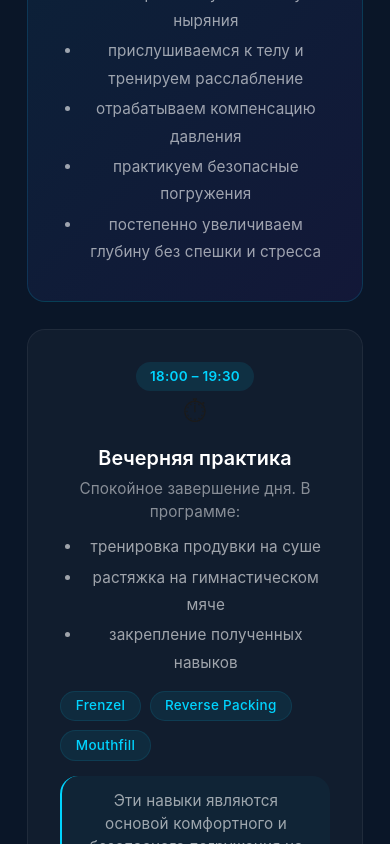
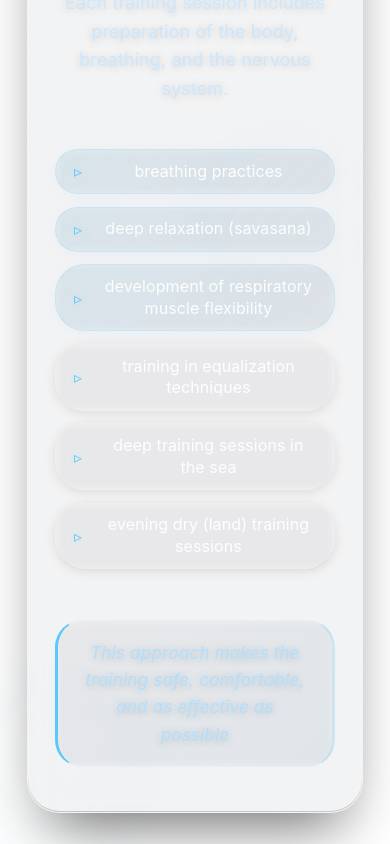
Before and after one commit to Pavel-Khokhlov/dahab_frontend, a React (Vite) app: page / in a window 390 px wide. Shown: the part 8380-9224 px from the top of the page. Built offline with nearby package versions, Linux system fonts and the light colour scheme; the HTML template or start-up script is replaced by a standard one.

Commit message:
translate program

```diff
--- a/src/locales/translations.ts
+++ b/src/locales/translations.ts
@@ -21,6 +21,7 @@ export const translations = {
       dahab: "Dahab",
       family: "Family-Friendly Format",
       important: "Important!",
+      program: "Comprehensive training program",
     },
     subtitle: {
       verify: "The code has been sent to your e-mail",
@@ -28,7 +29,7 @@ export const translations = {
       trial:
         "Try freediving without buying a full course — special 2.5-hour introductory programs",
       team: "Review our team",
-      feedbacks: "About our feedbacks",
+      feedbacks: "Reviews from our guests",
     },
     text: {
       main: "Diving",
@@ -41,9 +42,12 @@ export const translations = {
       training: "training",
       relax: "relax day",
       lecture: "lecture and restoration",
-      weekFooter: "There is plenty of time between workouts for relaxation, excursions, family walks, snorkeling or exploring the atmosphere of Dahab",
+      weekFooter:
+        "There is plenty of time between workouts for relaxation, excursions, family walks, snorkeling or exploring the atmosphere of Dahab",
       include: "What's included:",
       popular: "Popular",
+      feedback:
+        "We sincerely thank everyone who chose the Molchanova team in Dahab to immerse themselves in the world of freediving. Your kind words, sincere recommendations to friends and detailed reviews are not just pleasant emotions, but real support that inspires us to become even better. We remember every story you tell about the first meters underwater, about overcoming yourself and about the amazing feeling of freedom that the Red Sea gives. It is thanks to you that beginners will learn that there is a place in Dahab where they teach safely and sincerely, and experienced athletes will find a professional team here for new records. Your trust and recommendations help us grow, and we promise to continue sharing with you only the best Molchanovs techniques, the warmth of the sea and the sincere attitude towards each guest. Thank you for being with us — you are making the Molchanovs community in Egypt truly alive and strong!",
     },
     placeholder: {
       email: "example@mail.ru",
@@ -105,6 +109,7 @@ export const translations = {
       dahab: "Дахаб",
       family: "Семейный формат",
       important: "Важно!",
+      program: "Комплексная программа подготовки",
     },
     subtitle: {
       verify: "Код подтверждения отправлен на вашу почту",
@@ -112,7 +117,7 @@ export const translations = {
       trial:
         "Попробуйте фридайвинг, не покупая полный курс — специальные 2,5-часовые пробные тренировки.",
       team: "Описание нашей команды",
-      feedbacks: "Благодарность от нас нашим клиентам",
+      feedbacks: "Отзывы наших гостей",
     },
     text: {
       main: "Погружение",
@@ -124,9 +129,12 @@ export const translations = {
       training: "тренировка",
       relax: "день отдыха",
       lecture: "лекции и восстановление",
-      weekFooter: " Между тренировками предусмотрено достаточно времени для отдыха, экскурсий, семейных прогулок, снорклинга или знакомства атмосферой Дахаба",
+      weekFooter:
+        " Между тренировками предусмотрено достаточно времени для отдыха, экскурсий, семейных прогулок, снорклинга или знакомства атмосферой Дахаба",
       include: "Что включено:",
       popular: "Популярно",
+      feedback:
+        "От всего сердца благодарим каждого, кто выбрал команду Molchanovs в Дахебе для своего погружения в мир фридайвинга. Ваши тёплые слова, искренние рекомендации друзьям и подробные отзывы — это не просто приятные эмоции, а настоящая поддержка, которая вдохновляет нас становиться ещё лучше. Мы помним каждый ваш рассказ о первых метрах под водой, о преодолении себя и о том удивительном чувстве свободы, которое дарит Красное море. Именно благодаря вам новички узнают, что в Дахебе есть место, где учат безопасно и с душой, а опытные атлеты находят здесь профессиональную команду для новых рекордов. Ваше доверие и рекомендации помогают нам расти, и мы обещаем продолжать делиться с вами только лучшими методиками Molchanovs, теплом моря и искренним отношением к каждому гостю. Спасибо, что вы с нами — вы делаете сообщество Molchanovs в Египте по-настоящему живым и сильным!",
     },
     placeholder: {
       email: "example@mail.ru",
--- a/src/pages/public/Main/index.tsx
+++ b/src/pages/public/Main/index.tsx
@@ -38,14 +38,14 @@ function MainPage() {
       {/* <FeatureSection /> */}
       <WhyDahabSection />
       {/* <TrialSection /> */}
+      <FamilyFormatSection />
       <TrialSection2 />
       {/* <PriceSection /> */}
+      <TrainingProgramSection />
       <TrainingDaySection />
       <PricingSection />
       <TrainingScheduleSection />
       <Team />
-      <TrainingProgramSection />
-      <FamilyFormatSection />
       <FeedbacksSection />
       {/* <Contact /> */}
       <FooterSection />
--- a/src/sections/FamilyFormat/index.tsx
+++ b/src/sections/FamilyFormat/index.tsx
@@ -63,7 +63,7 @@ const FamilyFormatSection: React.FC = () => {
           </span>
           <ul className="family-format__list">
             {dataPage.list[currentLang].map((item) => {
-              return <li>{item}</li>;
+              return <li key={item}>{item}</li>;
             })}
           </ul>
         </div>
--- a/src/sections/Feedbacks/Feedbacks.scss
+++ b/src/sections/Feedbacks/Feedbacks.scss
@@ -179,17 +179,17 @@
   }
 
   &__description {
-    font-size: 1.05rem;
+    font-size: 18px;
     line-height: 1.8;
     color: rgba(255, 255, 255, 0.7);
-    max-width: 800px;
+    max-width: 900px;
     margin: 0 auto 3rem;
     font-weight: 300;
     letter-spacing: 0.3px;
-    text-align: center;
+    text-align: justify;
 
     @media (max-width: 768px) {
-      font-size: 0.95rem;
+      font-size: 16px;
       padding: 0 20px;
     }
   }
@@ -384,8 +384,8 @@
   }
 
   &__text {
-    font-size: 0.95rem;
-    line-height: 1.7;
+    font-size: 16px;
+    line-height: 1.5;
     color: rgba(255, 255, 255, 0.85);
     font-weight: 300;
     letter-spacing: 0.2px;
--- a/src/sections/TrainingProgram/TrainingProgram.scss
+++ b/src/sections/TrainingProgram/TrainingProgram.scss
@@ -4,7 +4,7 @@
   padding: 5rem 1.5rem;
   min-height: 100dvh;
   overflow: hidden;
-  background: linear-gradient(135deg, #0a1a2b 0%, #1a3a5c 30%, #1e5a7a 60%, #2a7a9a 85%, #4a9aba 100%);
+  /* background: linear-gradient(135deg, #0a1a2b 0%, #1a3a5c 30%, #1e5a7a 60%, #2a7a9a 85%, #4a9aba 100%); */
   font-family: 'Inter', system-ui, -apple-system, sans-serif;
 
   // Анимированные водные волны
@@ -70,11 +70,11 @@
     z-index: 2;
     max-width: 820px;
     margin: 0 auto;
-    background: rgba(10, 30, 50, 0.55);
+    background: rgba(10, 30, 50, 0.05);
     backdrop-filter: blur(16px);
-    -webkit-backdrop-filter: blur(16px);
+    -webkit-backdrop-filter: blur(4px);
     padding: 3rem 3rem 3.5rem;
-    border-radius: 2.5rem;
+    border-radius: 1.5rem;
     box-shadow:
       0 30px 60px -20px rgba(0, 0, 0, 0.6),
       inset 0 1px 0 rgba(255, 255, 255, 0.15),
@@ -219,7 +219,7 @@
 
         &::before {
           left: 1rem;
-          font-size: 26px;
+          font-size: 16px;
         }
       }
     }
@@ -245,7 +245,7 @@
       rgba(255, 255, 255, 0.05),
       rgba(90, 200, 250, 0.05)
     );
-    border-radius: 60px;
+    border-radius: 1.5rem;
     border: 1px solid rgba(255, 255, 255, 0.06);
     border-left: 4px solid #5ac8fa;
     border-right: 4px solid rgba(90, 200, 250, 0.2);
--- a/src/sections/TrainingProgram/index.tsx
+++ b/src/sections/TrainingProgram/index.tsx
@@ -1,8 +1,42 @@
 // TrainingProgramSection.tsx
 import React from "react";
 import "./TrainingProgram.scss";
+import { useTranslator } from "@/context/TranslationContext";
+import { useStore } from "@/store";
+
+const dataPage = {
+  subtitle: {
+    ru: "Мы работаем не только в воде. Каждая тренировка включает подготовку тела, дыхания и нервной системы.",
+    en: "We work not only in the water. Each training session includes preparation of the body, breathing, and the nervous system.",
+  },
+  list: {
+    ru: [
+      "дыхательные практики",
+      "глубокое расслабление (шавасана)",
+      "развитие гибкости дыхательной мускулатуры",
+      "обучение техникам продувки",
+      "глубинные тренировки в море",
+      "вечерние сухие тренировки",
+    ],
+    en: [
+      "breathing practices",
+      "deep relaxation (savasana)",
+      "development of respiratory muscle flexibility",
+      "training in equalization techniques",
+      "deep training sessions in the sea",
+      "evening dry (land) training sessions",
+    ],
+  },
+  footer: {
+    ru: "Такой подход позволяет сделать обучение безопасным, комфортным и максимально эффективным",
+    en: "This approach makes the training safe, comfortable, and as effective as possible",
+  },
+};
 
 const TrainingProgramSection: React.FC = () => {
+  const t = useTranslator();
+  const { globalUIStore } = useStore();
+  const currentLang = globalUIStore.currentLocale;
   return (
     <section className="training-program">
       {/* Декоративные водные элементы */}
@@ -11,28 +45,19 @@ const TrainingProgramSection: React.FC = () => {
       <div className="training-program__water-bubble training-program__water-bubble--3"></div>
 
       <div className="training-program__container">
-        <h2 className="training-program__title">
-          Комплексная программа подготовки
-        </h2>
+        <h2 className="training-program__title">{t.title.program}</h2>
         <p className="training-program__subtitle">
-          Мы работаем не только в воде. Каждая тренировка включает подготовку
-          тела, дыхания и нервной системы.
+          {dataPage.subtitle[currentLang]}
         </p>
 
         <ul className="training-program__list">
-          <li>дыхательные практики</li>
-          <li>глубокое расслабление (шавасана)</li>
-          <li>развитие гибкости дыхательной мускулатуры</li>
-          <li>обучение техникам продувки</li>
-          <li>глубинные тренировки в море</li>
-          <li>вечерние сухие тренировки</li>
+          {dataPage.list[currentLang].map((item) => {
+            return <li key={item}>{item}</li>;
+          })}
         </ul>
 
         <p className="training-program__footnote">
-          <em>
-            Такой подход позволяет сделать обучение безопасным, комфортным и
-            максимально эффективным
-          </em>
+          <em>{dataPage.footer[currentLang]}</em>
         </p>
       </div>
     </section>
```
Also changed, not shown: src/sections/FamilyFormat/FamilyFormat.scss (+5 -5 lines), src/sections/Feedbacks/index.tsx (+2 -16 lines).
